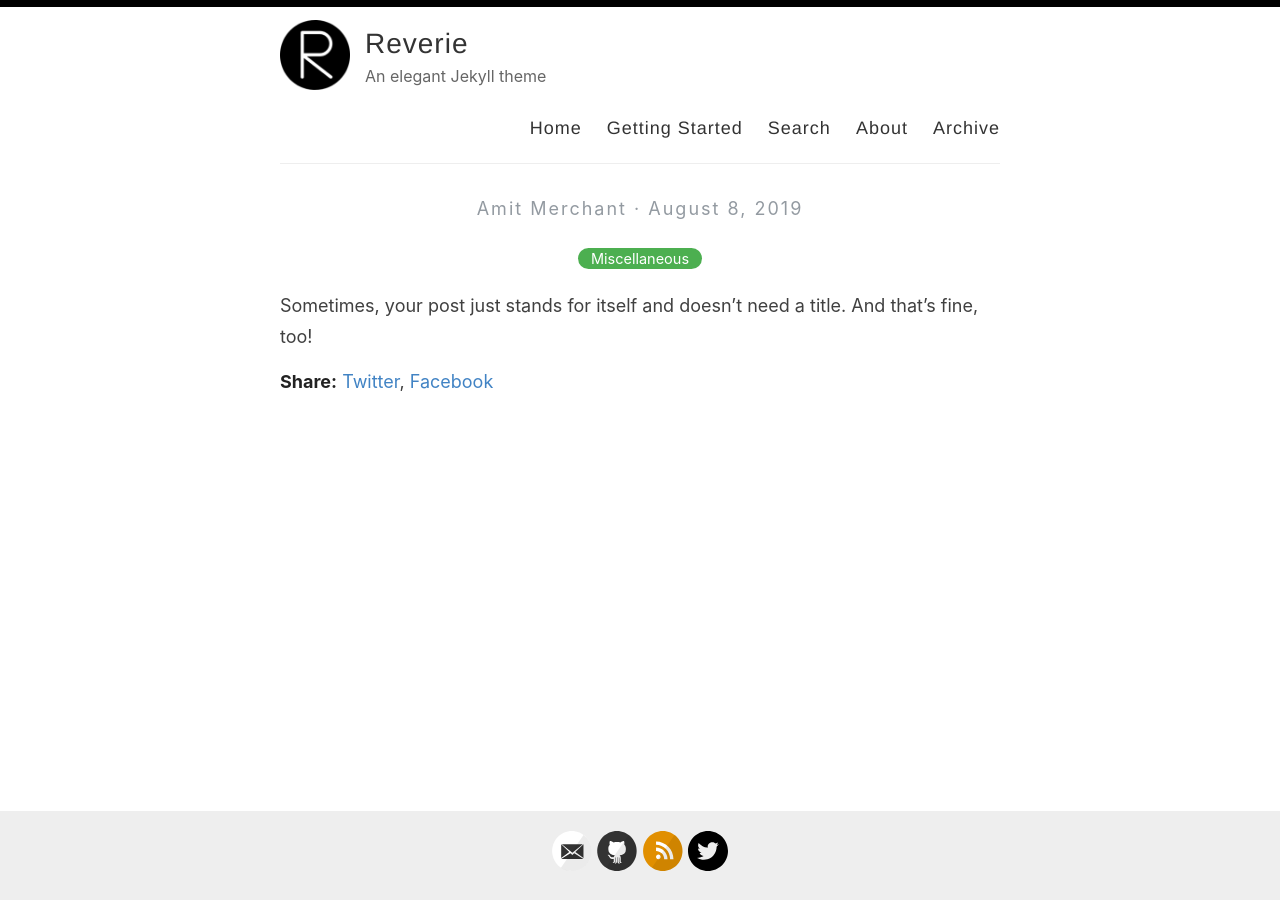
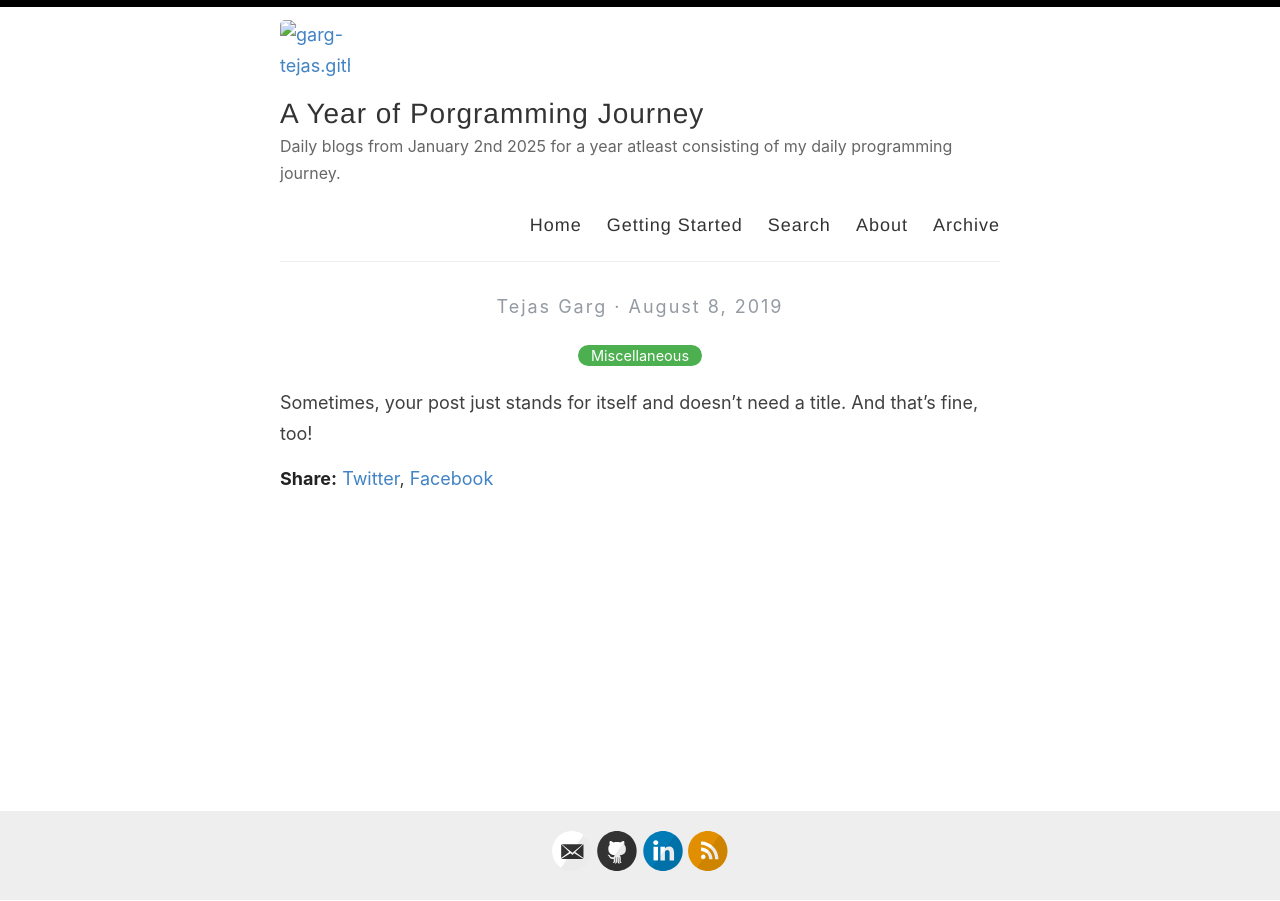
Before and after one commit to garg-tejas/garg-tejas.github.io, a Jekyll site: the page built from _posts/2019-08-08-no-title-posts.md, in a window 1280 px wide. Built offline with Jekyll 4.4.1, drawn with Linux system fonts in a browser that asks for light colours.

Commit message:
Update _config.yml

```diff
--- a/_config.yml
+++ b/_config.yml
@@ -3,16 +3,16 @@
 #
 
 # Name of your site (displayed in the header)
-name: Reverie
+name: A Year of Porgramming Journey
 
 # Name of the author
-author: Amit Merchant
+author: Tejas Garg
 
 # Short bio or description (displayed in the header)
-description: An elegant Jekyll theme
+description: Daily blogs from January 2nd 2025 for a year atleast consisting of my daily programming journey.
 
 # URL of your avatar or profile pic (you could use your GitHub profile pic)
-avatar: /images/reverie.png
+avatar:
 
 #
 # Flags below are optional
@@ -20,21 +20,11 @@ avatar: /images/reverie.png
 
 # Includes an icon in the footer for each username you enter
 footer-links:
-  dribbble:
-  email: amit.d.merchant@gmail.com
-  facebook:
-  flickr:
-  github: amitmerchant1990/reverie
+  email: contact.tejasgarg@gmail.com
+  github: garg-tejas/garg-tejas.github.io
   instagram:
-  linkedin:
-  pinterest:
+  linkedin: linkedin.com/in/tejas-garg
   rss: rss
-  twitter: amit_merchant
-  stackoverflow:
-  youtube: # channel/<your_long_string> or user/<user-name>
-  googleplus: # anything in your profile username that comes after plus.google.com/
-  playconsole:
-  mastodon: # <your-mastodon-instance>/@<your-user-name> eg. fosstodon.org/@username
 
 # Enter your Disqus shortname (not your username) to enable commenting on posts
 # You can find your shortname on the Settings page of your Disqus account
@@ -55,7 +45,7 @@ enforce_ssl: https://www.amitmerchant.com/reverie
 # (http://yourusername.github.io/repository-name)
 # and NOT your User repository (http://yourusername.github.io)
 # then add in the baseurl here, like this: "/repository-name"
-baseurl: "/reverie"
+baseurl: "/"
 
 #
 # !! You don't need to change any of the configuration flags below !!
```
